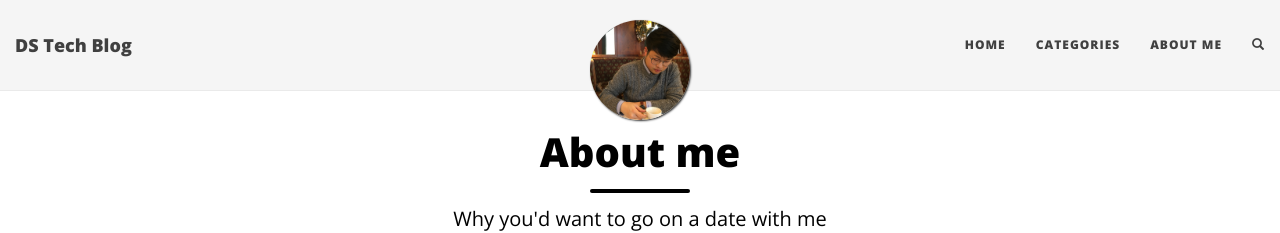
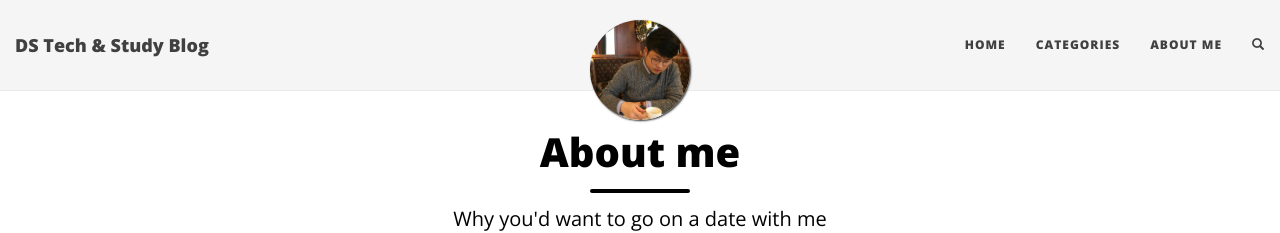
Before and after one commit to choidslab/choidslab.github.io, a Jekyll site: the page built from aboutme.md, in a window 1280 px wide. Shown: the top 233 px of the page. Built offline with Jekyll 4.4.1, drawn with Linux system fonts in a browser that asks for light colours; nearby versions of some CDN libraries; some of the changed lines change nothing that is shown.

Commit message:
Modified _config.yml

```diff
--- a/_config.yml
+++ b/_config.yml
@@ -14,10 +14,10 @@ baseurl: ""
 # Of course don't forget to change the username and projectname to YOUR username and project
 
 # Name of website
-title: DS Tech Blog
+title: DS Tech & Study Blog
 
 # Short description of your site
-description: This is my study blog about Software & IT
+description:
 
 # --- Navigation bar options --- #
 
```
